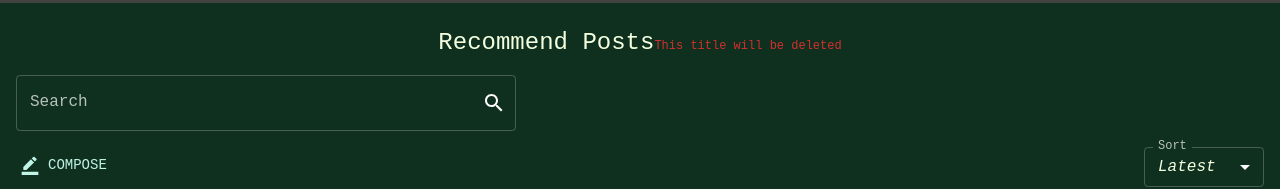
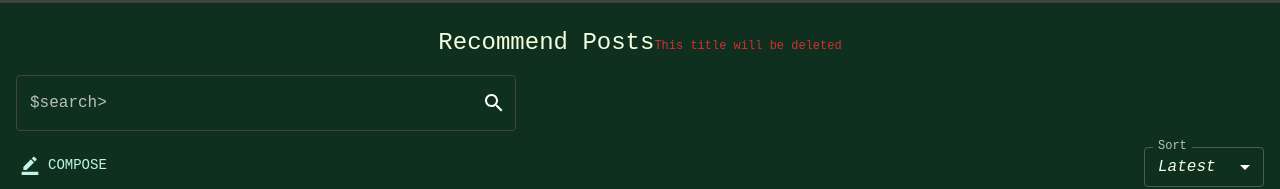
Before and after one commit to DevPreps/frontend, a React (Vite) app: page / in a window 1280 px wide. Shown: the part 425-614 px from the top of the page. Built offline with nearby package versions, Linux system fonts and the light colour scheme.

Commit message:
style: restyle  the placeholder in searchbar

```diff
--- a/src/pages/postList/postListComponents/SearchBar.tsx
+++ b/src/pages/postList/postListComponents/SearchBar.tsx
@@ -7,21 +7,26 @@ import {
     FormControl,
     IconButton,
     InputAdornment,
-    InputLabel,
     OutlinedInput,
 } from "@mui/material";
 
+
 // import MUI icons
 const SearchBar = () => {
+
     return (
         <Box component="form" sx={styles.form} noValidate autoComplete="off">
             <FormControl variant="outlined" sx={styles.formControl}>
-                <InputLabel htmlFor="outlined-adornment-search">
-                    Search
-                </InputLabel>
                 <OutlinedInput
                     id="outlined-adornment-search"
-                    // label="Search"
+                    autoFocus
+                    notched
+                    sx={styles.searchBar}
+                    startAdornment={
+                        <InputAdornment position="start">
+                            $search&gt;
+                        </InputAdornment>
+                    }
                     endAdornment={
                         <InputAdornment position="end">
                             <IconButton edge="end">
@@ -45,6 +50,12 @@ const styles = {
         width: "100%",
         maxWidth: 500,
     },
+    searchBar: {
+        "&.MuiOutlinedInput-root.Mui-focused .MuiOutlinedInput-notchedOutline": {
+            borderColor: "neutral.main",
+            borderWidth: "thin",
+        },
+    }
 } as const;
 
 export default SearchBar;
```
